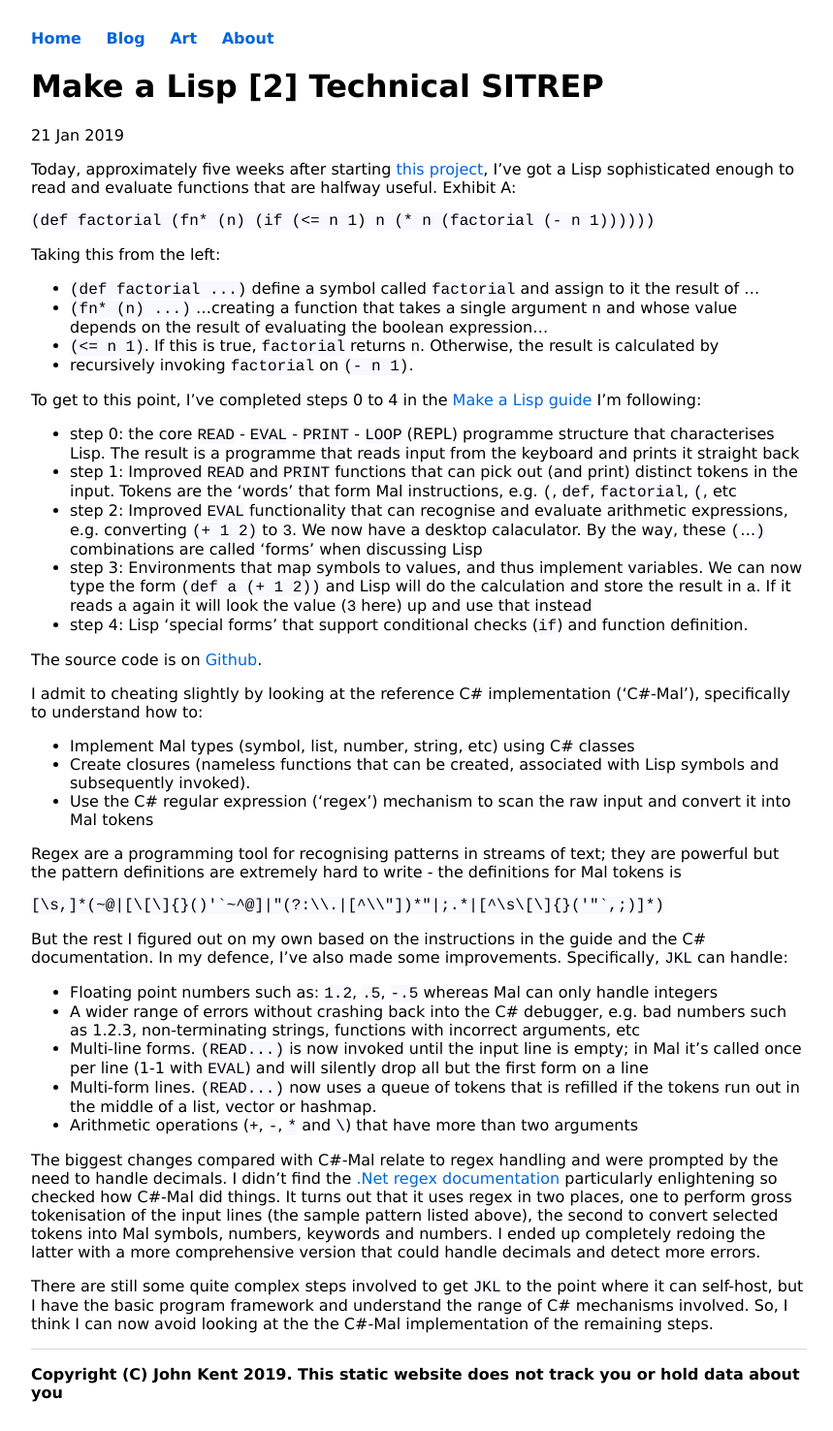
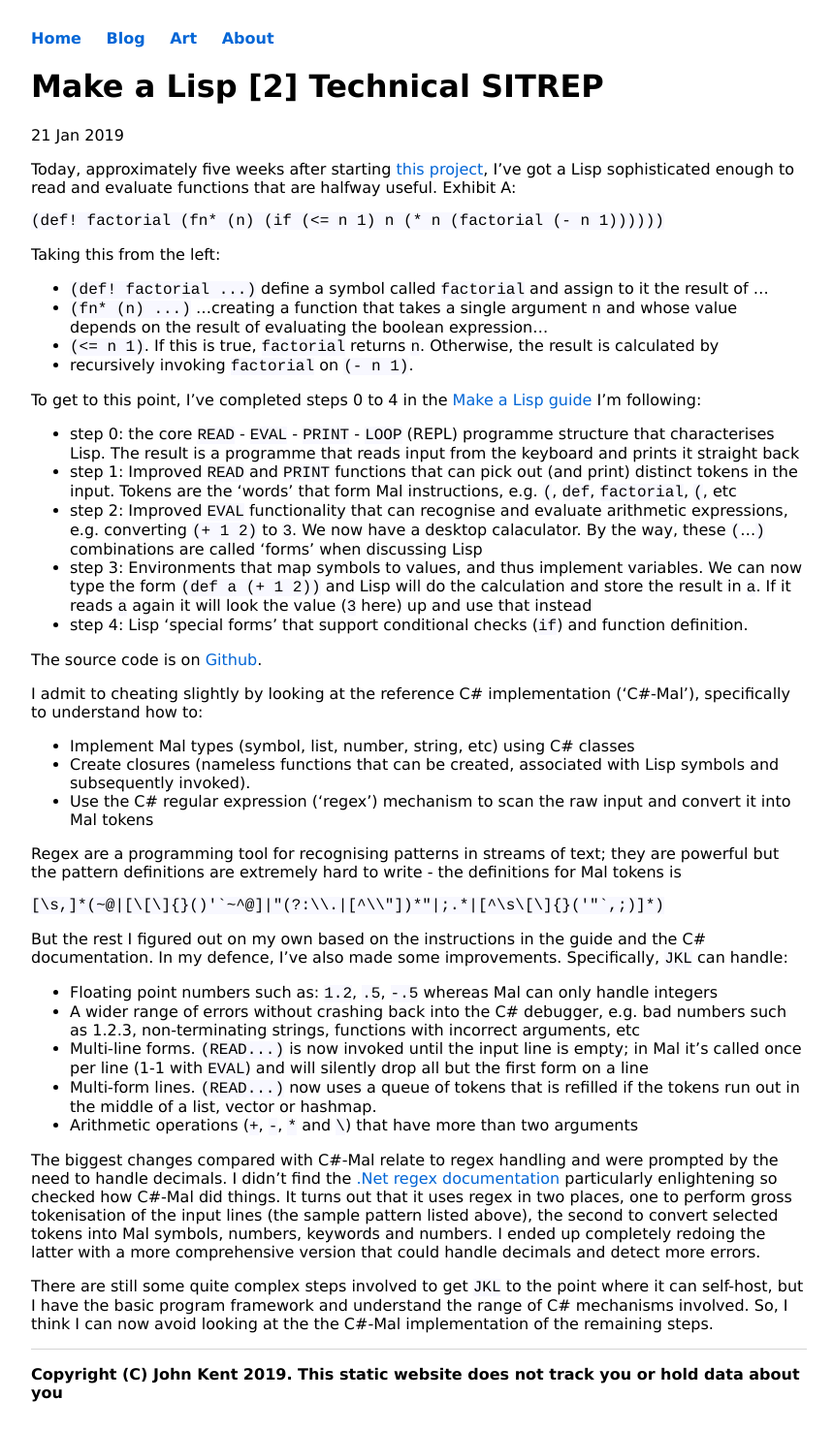
Before and after one commit to KineticLensman/KineticLensman.github.io, a Jekyll site: the page built from _posts/2019-01-21-MAL-2.md, in a window 1280 px wide. Shown: the whole page at 97% size, without its empty margins (208-1067 px from the left). Built offline with Jekyll 4.4.1, drawn with Linux system fonts in a browser that asks for light colours.

Commit message:
Consistency

````diff
--- a/_posts/2019-01-21-MAL-2.md
+++ b/_posts/2019-01-21-MAL-2.md
@@ -7,12 +7,12 @@ date: 2019-01-21
 Today, approximately five weeks after starting [this project](https://www.non-kinetic-effects.co.uk/blog/2019/01/01/MAL-1), I've got a Lisp sophisticated enough to read and evaluate functions that are halfway useful. Exhibit A:
 
 ```
-(def factorial (fn* (n) (if (<= n 1) n (* n (factorial (- n 1))))))
+(def! factorial (fn* (n) (if (<= n 1) n (* n (factorial (- n 1))))))
 ```
 
 Taking this from the left:
 
-* `(def factorial ...)` define a symbol called `factorial` and assign to it the result of ...
+* `(def! factorial ...)` define a symbol called `factorial` and assign to it the result of ...
 * `(fn* (n) ...)` ...creating a function that takes a single argument `n` and whose value depends on the result of evaluating the boolean expression...
 * `(<= n 1)`. If this is true, `factorial` returns `n`. Otherwise, the result is calculated by
 * recursively invoking `factorial` on `(- n 1)`.
````
